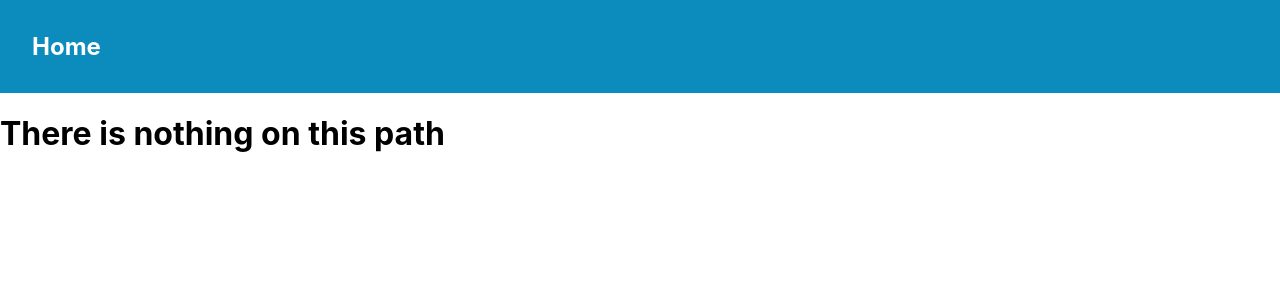
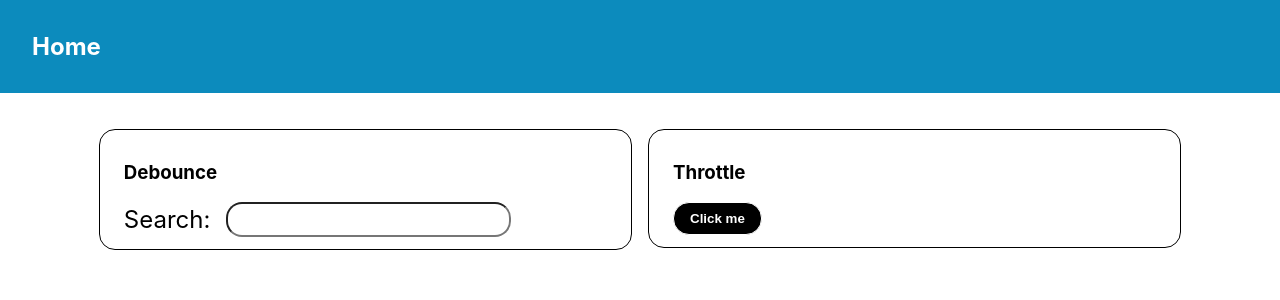
Before and after one commit to aayush-jangra/frontend, a React (Create React App) app in the folder machine-coding/: page /debounce-throttle in a window 1280 px wide. Shown: the top 300 px of the page. Built offline with nearby package versions, Linux system fonts and the light colour scheme.

Commit message:
Debounce and Throttle

```diff
--- a/machine-coding/src/App.js
+++ b/machine-coding/src/App.js
@@ -1,4 +1,5 @@
-import { Header } from "./components/Header";
+import { HeaderWrapper } from "./components/Header";
+import { DebounceAndThrottle } from "./Pages/DebounceAndThrottle/DebounceAndThrottle";
 import { Homepage } from "./Pages/Homepage/Homepage";
 import { ToastPage } from "./Pages/Toast/ToastPage";
 import { ToastProvider } from "./Pages/Toast/ToastProvider";
@@ -18,13 +19,16 @@ function App() {
         </ToastProvider>
       ),
     },
+    {
+      path: "/debounce-throttle",
+      component: <DebounceAndThrottle />,
+    },
   ];
 
   return (
-    <div>
-      <Header />
+    <HeaderWrapper>
       <CustomRouter config={routerConfig} />
-    </div>
+    </HeaderWrapper>
   );
 }
 
--- /dev/null
+++ b/machine-coding/src/Pages/DebounceAndThrottle/Debounce.jsx
@@ -0,0 +1,48 @@
+import { useState } from "react";
+import { useDebounce } from "../../utils/debounce";
+import "./debounceAndThrottleStyles.css";
+
+export const Debounce = () => {
+  const [searched, setSearched] = useState([]);
+  const [input, setInput] = useState("");
+
+  const updateFunction = (value) => {
+    if (value) {
+      setSearched((prev) => [value, ...prev]);
+    }
+  };
+
+  const debounceUpdateFunction = useDebounce(updateFunction, 300);
+
+  const handleChange = (e) => {
+    const { value } = e.target;
+    setInput(value);
+    debounceUpdateFunction(value);
+  };
+
+  return (
+    <>
+      <label className="search-label">
+        Search:
+        <input
+          className="search-input"
+          type="text"
+          value={input}
+          onChange={handleChange}
+        />
+      </label>
+      {searched.length > 0 && (
+        <div className="searched-container">
+          Searched values:
+          <div className="searched-values">
+            {searched.map((value, index) => (
+              <div className="searched-value" key={index}>
+                {value}
+              </div>
+            ))}
+          </div>
+        </div>
+      )}
+    </>
+  );
+};
--- /dev/null
+++ b/machine-coding/src/Pages/DebounceAndThrottle/DebounceAndThrottle.jsx
@@ -0,0 +1,25 @@
+import "./debounceAndThrottleStyles.css";
+import { Debounce } from "./Debounce";
+import { Throttle } from "./Throttle";
+
+const Container = ({ children, title }) => {
+  return (
+    <div className="container">
+      <h3>{title}</h3>
+      {children}
+    </div>
+  );
+};
+
+export const DebounceAndThrottle = () => {
+  return (
+    <div className="dt-page-container">
+      <Container title={"Debounce"}>
+        <Debounce />
+      </Container>
+      <Container title={"Throttle"}>
+        <Throttle />
+      </Container>
+    </div>
+  );
+};
--- /dev/null
+++ b/machine-coding/src/Pages/DebounceAndThrottle/Throttle.jsx
@@ -0,0 +1,25 @@
+import { useState } from "react";
+import { useThrottle } from "../../utils/throttle";
+
+export const Throttle = () => {
+  const [clicks, setClicks] = useState(0);
+
+  const updateFunction = () => {
+    setClicks((prev) => prev + 1);
+  };
+
+  const throttleUpdateFunction = useThrottle(updateFunction, 500);
+
+  const handleClick = () => {
+    throttleUpdateFunction();
+  };
+
+  return (
+    <div className="throttle-container">
+      <button className="throttle-button" onClick={handleClick}>
+        Click me
+      </button>
+      <div>{!!clicks && <div>Total Clicks: {clicks}</div>}</div>
+    </div>
+  );
+};
--- /dev/null
+++ b/machine-coding/src/Pages/DebounceAndThrottle/debounceAndThrottleStyles.css
@@ -0,0 +1,74 @@
+.dt-page-container {
+  display: flex;
+  flex-wrap: wrap;
+  gap: 16px;
+  justify-content: center;
+}
+
+.container {
+  padding: 12px 24px;
+  border: 1px solid;
+  border-radius: 16px;
+  width: 40%;
+  min-width: 400px;
+  height: fit-content;
+}
+
+.search-label {
+  font-size: 24px;
+  gap: 16px;
+  display: flex;
+  align-items: center;
+}
+
+.search-input {
+  padding: 4px 8px;
+  font-size: 20px;
+  border-radius: 16px;
+}
+
+.searched-container {
+  border: 1px dashed;
+  padding: 8px;
+  gap: 12px;
+  display: flex;
+  flex-direction: column;
+  border-radius: 16px;
+  margin: 8px;
+}
+
+.searched-values {
+  display: flex;
+  flex-wrap: wrap;
+  gap: 8px;
+}
+
+.searched-value {
+  border: 1px solid;
+  border-radius: 16px;
+  min-width: fit-content;
+  flex: 1;
+  text-align: center;
+  padding: 2px 4px;
+  background-color: lightgray;
+}
+
+.throttle-container {
+  display: flex;
+  justify-content: space-between;
+  align-items: center;
+}
+
+.throttle-button {
+  background-color: black;
+  border: 1px solid;
+  border-radius: 16px;
+  padding: 8px 16px;
+  color: white;
+  font-weight: 700;
+  cursor: pointer;
+}
+
+.throttle-button:active {
+  background: gray;
+}
--- a/machine-coding/src/Pages/Homepage/Homepage.jsx
+++ b/machine-coding/src/Pages/Homepage/Homepage.jsx
@@ -1,12 +1,25 @@
-import { ContentBox } from '../../components/ContentBox'
-import { questions } from '../../constants/questions'
-import './homepageStyles.css'
+import { ContentBox } from "../../components/ContentBox";
+import { questions } from "../../constants/questions";
+import "./homepageStyles.css";
 
 export const Homepage = () => {
-    return <div className="container">
-        <h1>Welcome and explore the frequently asked machine coding round questions</h1>
-        <div className="questions">
-            {questions.map((ques) => <ContentBox key={ques.path} title={ques.title} content={ques.description} buttonClick={() => { window.location.pathname = ques.path }} />)}
-        </div>
-    </div>
-}
+  return (
+    <>
+      <h1>
+        Welcome and explore the frequently asked machine coding round questions
+      </h1>
+      <div className="questions">
+        {questions.map((ques) => (
+          <ContentBox
+            key={ques.path}
+            title={ques.title}
+            content={ques.description}
+            buttonClick={() => {
+              window.location.pathname = ques.path;
+            }}
+          />
+        ))}
+      </div>
+    </>
+  );
+};
--- a/machine-coding/src/Pages/Homepage/homepageStyles.css
+++ b/machine-coding/src/Pages/Homepage/homepageStyles.css
@@ -1,7 +1,3 @@
-.container {
-  padding: 12px 24px;
-}
-
 .questions {
   display: flex;
   flex-wrap: wrap;
--- a/machine-coding/src/Pages/Toast/toastStyles.css
+++ b/machine-coding/src/Pages/Toast/toastStyles.css
@@ -2,7 +2,6 @@
   display: flex;
   flex-direction: column;
   gap: 32px;
-  padding: 48px;
   align-items: center;
 }
 
--- a/machine-coding/src/components/Header.jsx
+++ b/machine-coding/src/components/Header.jsx
@@ -1,9 +1,19 @@
-import './componentStyles.css'
+import "./componentStyles.css";
 
-export const Header = () => {
-    return <div className="header-container">
-        <div className="header-home" onClick={() => {
-            window.location.href="/"
-        }}>Home</div>
-    </div>
-}
+export const HeaderWrapper = ({ children }) => {
+  return (
+    <>
+      <div className="header-container">
+        <div
+          className="header-home"
+          onClick={() => {
+            window.location.href = "/";
+          }}
+        >
+          Home
+        </div>
+      </div>
+      <div className="header-children">{children}</div>
+    </>
+  );
+};
--- a/machine-coding/src/components/componentStyles.css
+++ b/machine-coding/src/components/componentStyles.css
@@ -67,3 +67,7 @@
 .header-home:hover {
   box-shadow: 4px 4px white, -1px -1px 8px white;
 }
+
+.header-children {
+  padding: 36px;
+}
--- /dev/null
+++ b/machine-coding/src/utils/debounce.js
@@ -0,0 +1,13 @@
+import { useRef } from "react";
+
+export const useDebounce = (fn, delay) => {
+  let timer = useRef();
+
+  return (...args) => {
+    clearTimeout(timer.current);
+
+    timer.current = setTimeout(() => {
+      fn(...args);
+    }, delay);
+  };
+};
--- /dev/null
+++ b/machine-coding/src/utils/throttle.js
@@ -0,0 +1,14 @@
+import { useRef } from "react";
+
+export const useThrottle = (fn, limit) => {
+  let lastCall = useRef(0);
+
+  return (...args) => {
+    const now = Date.now();
+
+    if (now - lastCall.current > limit) {
+      fn(...args);
+      lastCall.current = now;
+    }
+  };
+};
```
